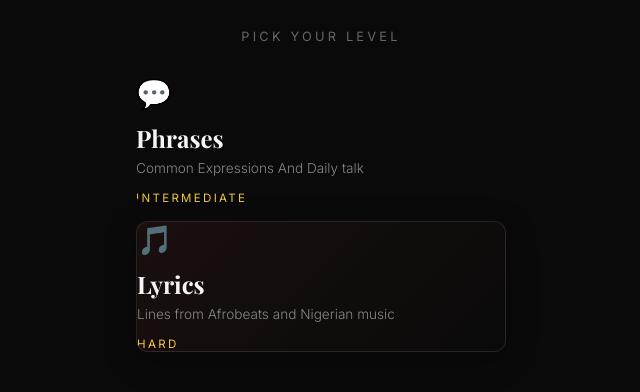
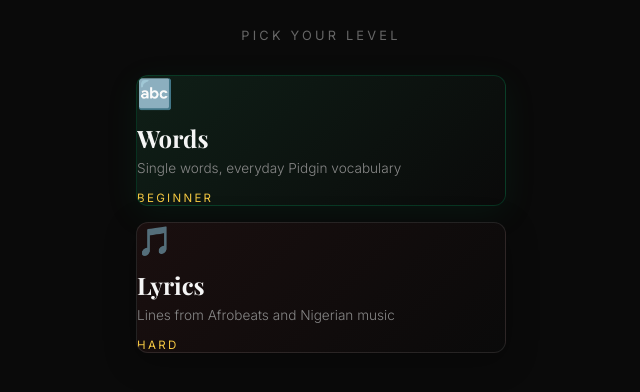
Before and after one commit to bcklr/pidgin-study, a plain HTML site: page index.html in a window 1280 px wide. Shown: the part 288-680 px from the top of the page, without its empty margins (319-959 px from the left). Drawn offline with nearby package versions, Linux system fonts and the light colour scheme.

Commit message:
Update index.html

```diff
--- a/index.html
+++ b/index.html
@@ -22,12 +22,12 @@
 
       <div class="level-cards">
 
-        <div class="level-card" id="words card" onclick="startGame('words')">
-          <span class="level-icon">💬</span>
-          <h2>Phrases</h2>
-          <p>Common Expressions And Daily talk</p>
-          <span class="level-tag">Intermediate</span>
-        </div>
+        <div class="level-card" id="words-card" onclick="startGame('words')">
+  <span class="level-icon">🔤</span>
+  <h2>Words</h2>
+  <p>Single words, everyday Pidgin vocabulary</p>
+  <span class="level-tag">Beginner</span>
+</div>
 
         <div class="level-card" id="lyrics-card" onclick="startGame('lyrics')">
           <span class="level-icon">🎵</span>
```
